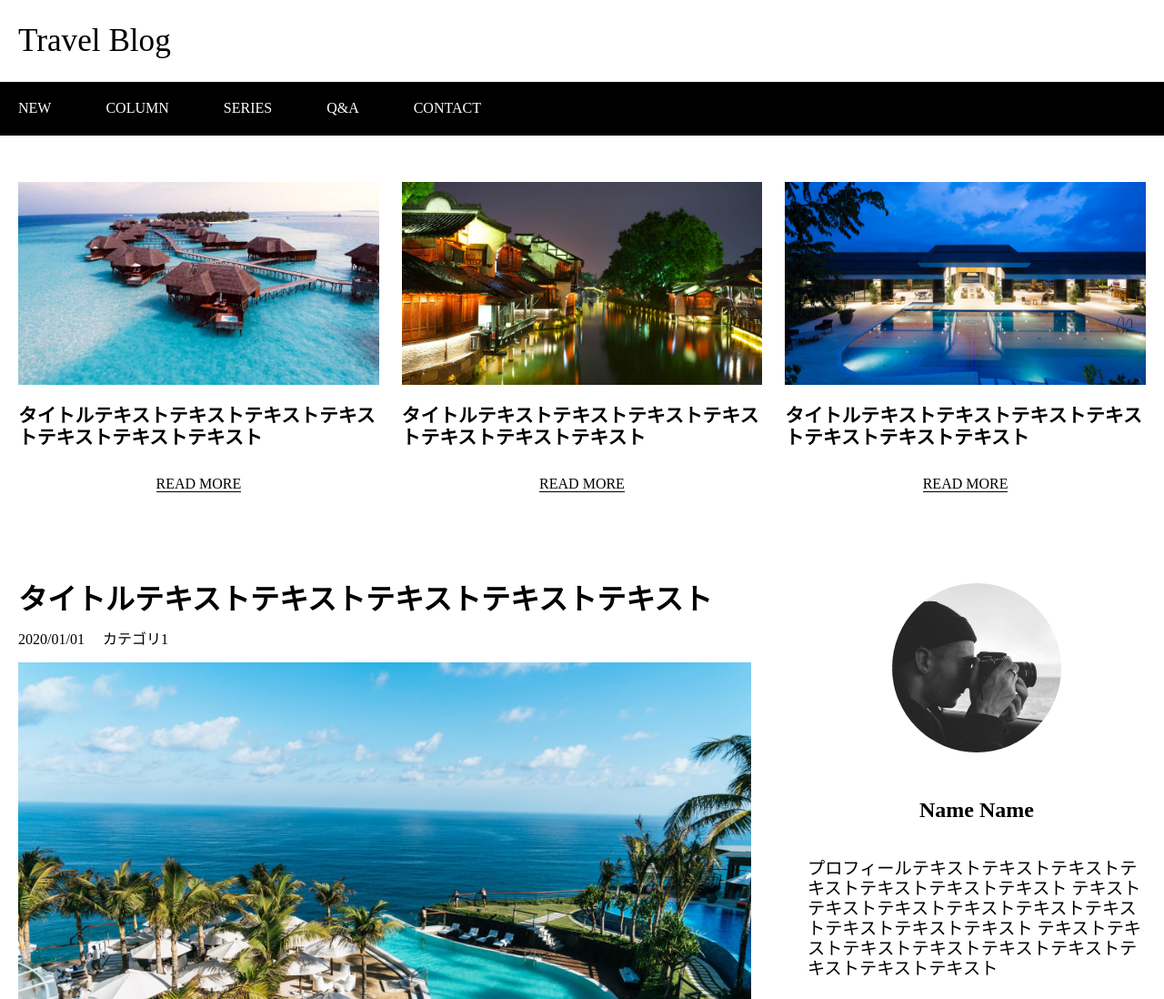
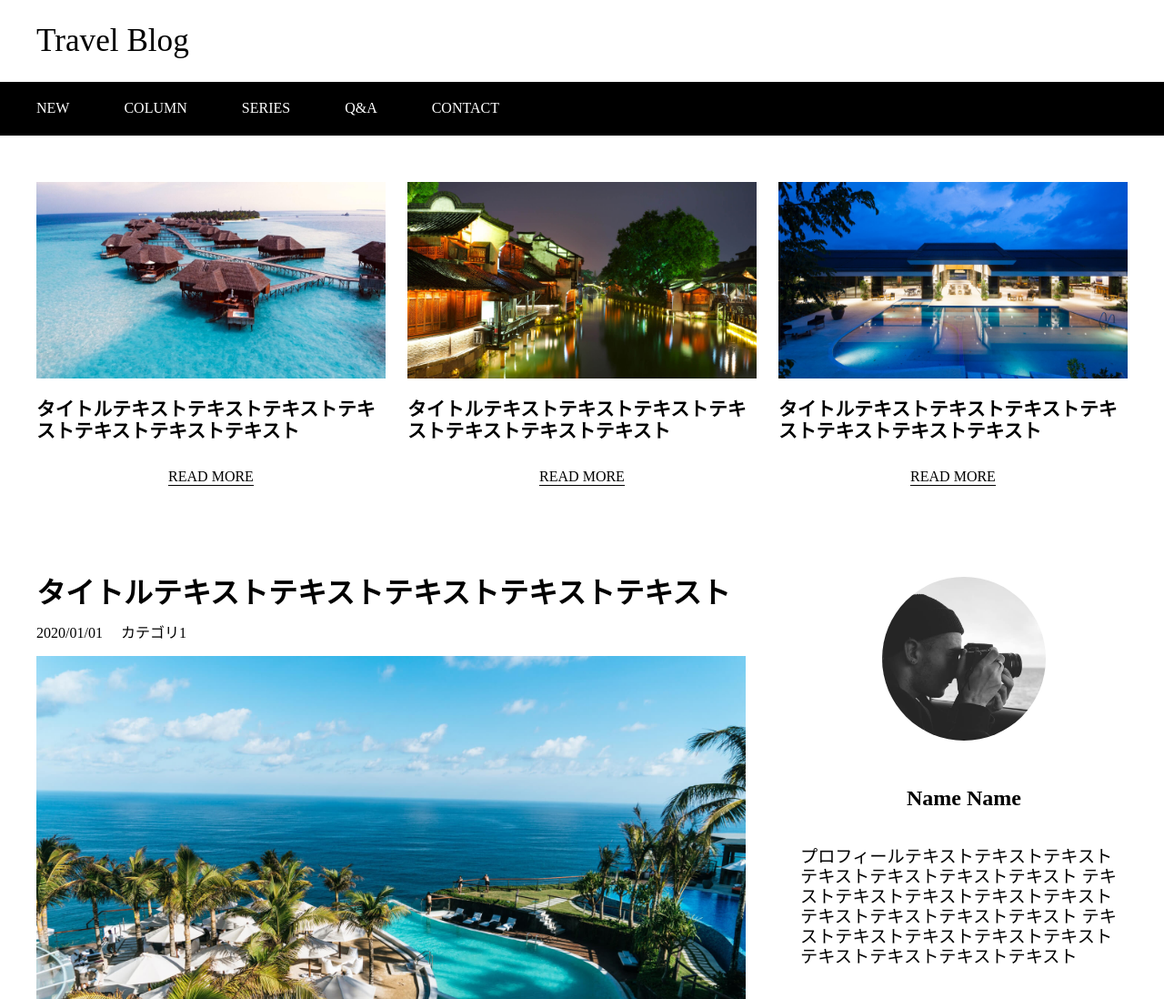
Before and after one commit to azone-nishi/demo-blog, a website: page index.html in a window 1280 px wide. Shown: the top 1098 px of the page at 91% size. Drawn offline with nearby package versions, Linux system fonts and the light colour scheme.

Commit message:
width修正

```diff
--- a/style.css
+++ b/style.css
@@ -13,7 +13,7 @@ a {
 .header__title {
   padding: 25px 20px;
   margin: 0 auto;
-  max-width: 1600px;
+  max-width: 1200px;
   font-weight: normal;
   font-size: 2.2rem;
 }
@@ -29,7 +29,7 @@ a {
   align-items: center;
   padding: 20px;
   margin: 0 auto;
-  max-width: 1600px;
+  max-width: 1200px;
 }
 
 .nav__list-item {
@@ -43,7 +43,7 @@ a {
 
 .container {
   margin: 0 auto;
-  max-width: 1600px;
+  max-width: 1200px;
   padding: 200px 20px;
 }
 
@@ -193,7 +193,7 @@ a {
   justify-content: space-between;
   padding: 50px 20px;
   margin: 0 auto;
-  max-width: 1600px;
+  max-width: 1200px;
 }
 
 .footer__item {
```
